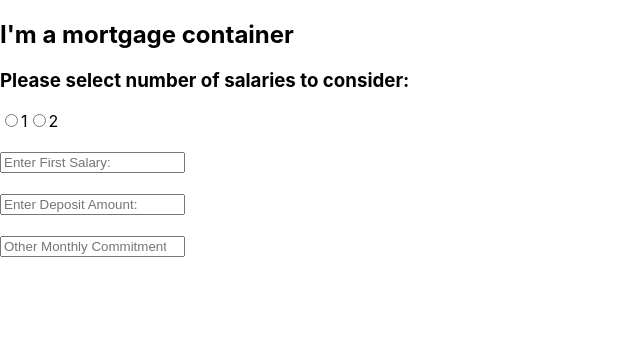
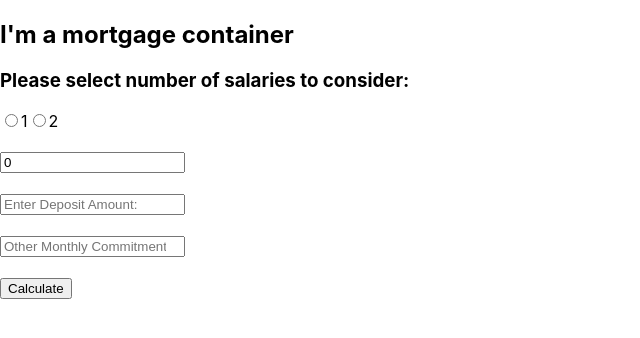
Before and after one commit to Gclark04432/react-mortgage-calculator-mk2, a React (Create React App) app: page / in a window 1280 px wide. Shown: the top 338 px of the page, without its empty margins (0-640 px from the left). Built offline with nearby package versions, Linux system fonts and the light colour scheme.

Commit message:
can update state of firstSalary on change

```diff
--- a/src/components/MortgageForm.js
+++ b/src/components/MortgageForm.js
@@ -5,9 +5,16 @@ class MortgageForm extends Component {
   constructor(props){
     super(props);
     this.state={
-      applicants: 1
+      applicants: 1,
+      criteria: {
+        firstSalary: 0,
+        secondSalary: 0,
+        deposit: 0,
+        otherCommitments: 0
+      }
     }
     this.handleApplicantsChange = this.handleApplicantsChange.bind(this);
+    this.handlefirstSalaryChange = this.handlefirstSalaryChange.bind(this);
   }
 
   handleApplicantsChange(event){
@@ -20,6 +27,9 @@ class MortgageForm extends Component {
     }
   }
 
+  handlefirstSalaryChange(event){
+    this.setState({criteria:{firstSalary: event.target.value}});
+  }
 
 
   render(){
@@ -32,7 +42,7 @@ class MortgageForm extends Component {
       <label htmlFor="2">2</label>
       <br/><br/>
 
-      <input type="number" placeholder="Enter First Salary:" min="0"/>
+      <input type="number" placeholder="Enter First Salary:" min="0" value={this.state.criteria.firstSalary} onChange={this.handlefirstSalaryChange}/>
       {this.secondApplicant()}
 
       <br/><br/>
@@ -41,6 +51,10 @@ class MortgageForm extends Component {
       <br/><br/>
       <input type="number" placeholder="Other Monthly Commitments" min="0"/>
 
+
+      <br/><br/>
+      <input type="submit" value="Calculate"/>
+
       </form>
     )
   }
```
